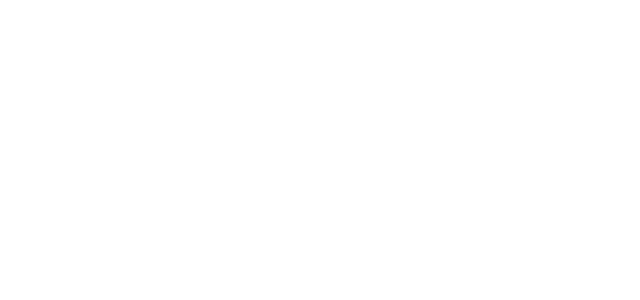
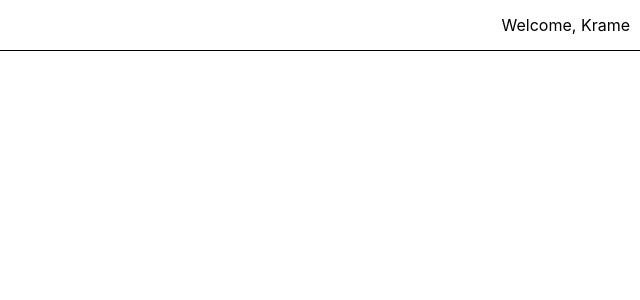
Before and after one commit to topcook/myReactApp, a React (Create React App) app: page / in a window 1280 px wide. Shown: the top 300 px of the page, without its empty margins (640-1280 px from the left). Built offline with nearby package versions, Linux system fonts and the light colour scheme.

Commit message:
I added Navigation bar.

```diff
--- a/src/components/App/App.js
+++ b/src/components/App/App.js
@@ -1,8 +1,11 @@
 import './App.css';
+import Navigation from '../Navigation/Navigation';
 
 function App() {
   return (
-    <></>
+    <>
+      <Navigation />
+    </>
   );
 }
 
--- /dev/null
+++ b/src/components/Navigation/Navigation.js
@@ -0,0 +1,21 @@
+import React from "react";
+import { createUseStyles } from 'react-jss';
+
+const useStyles = createUseStyles({
+    wrapper: {
+        borderBottom: 'black solid 1px',
+        padding: [15, 10],
+        textAlign: 'right'
+    }
+});
+
+export default function Navigation() {
+
+    const classes = useStyles();
+
+    return (
+        <div className={classes.wrapper}>
+            Welcome, Krame
+        </div>
+    );
+}
```
Also changed, not shown: src/components/Navigation/Navigation.css (added).
